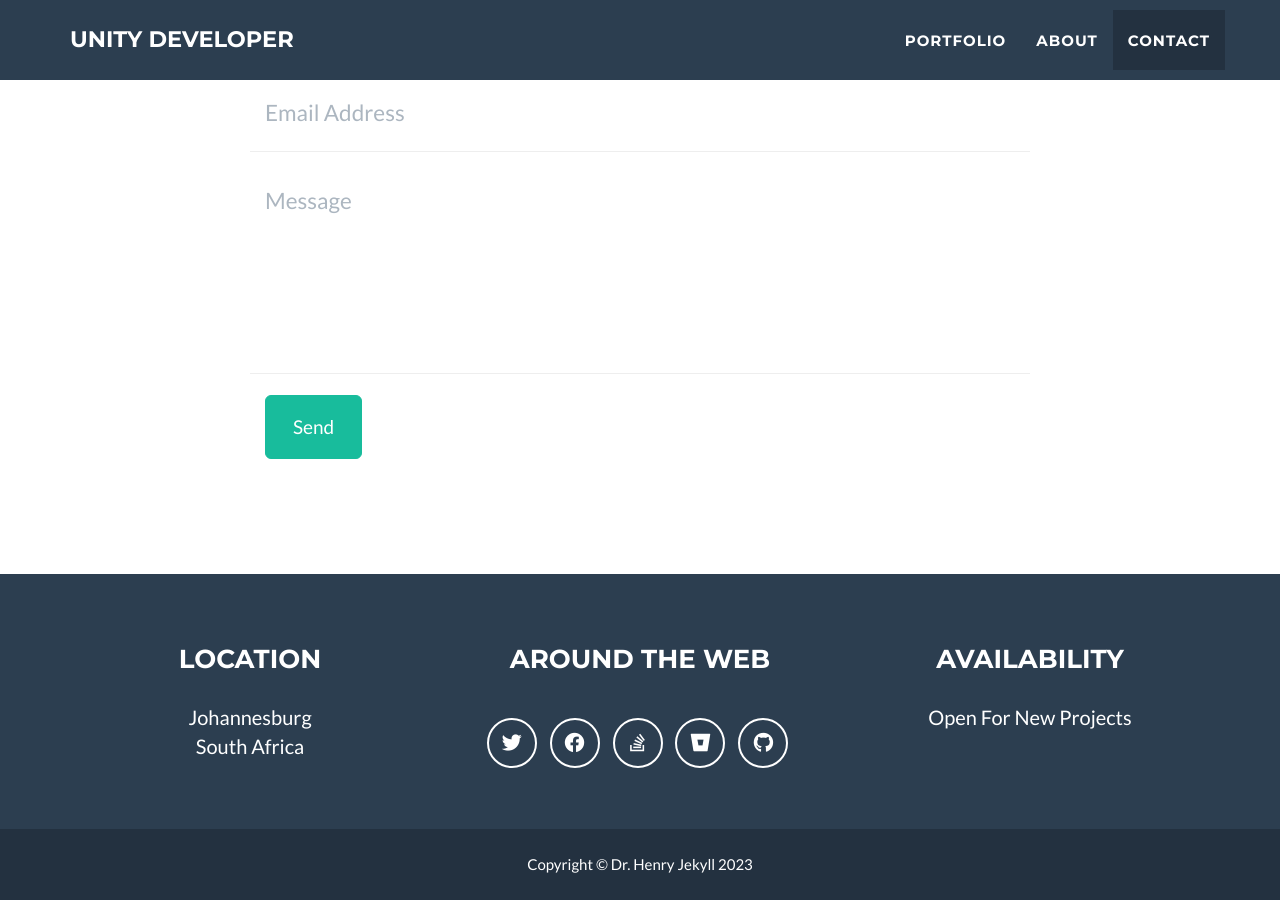
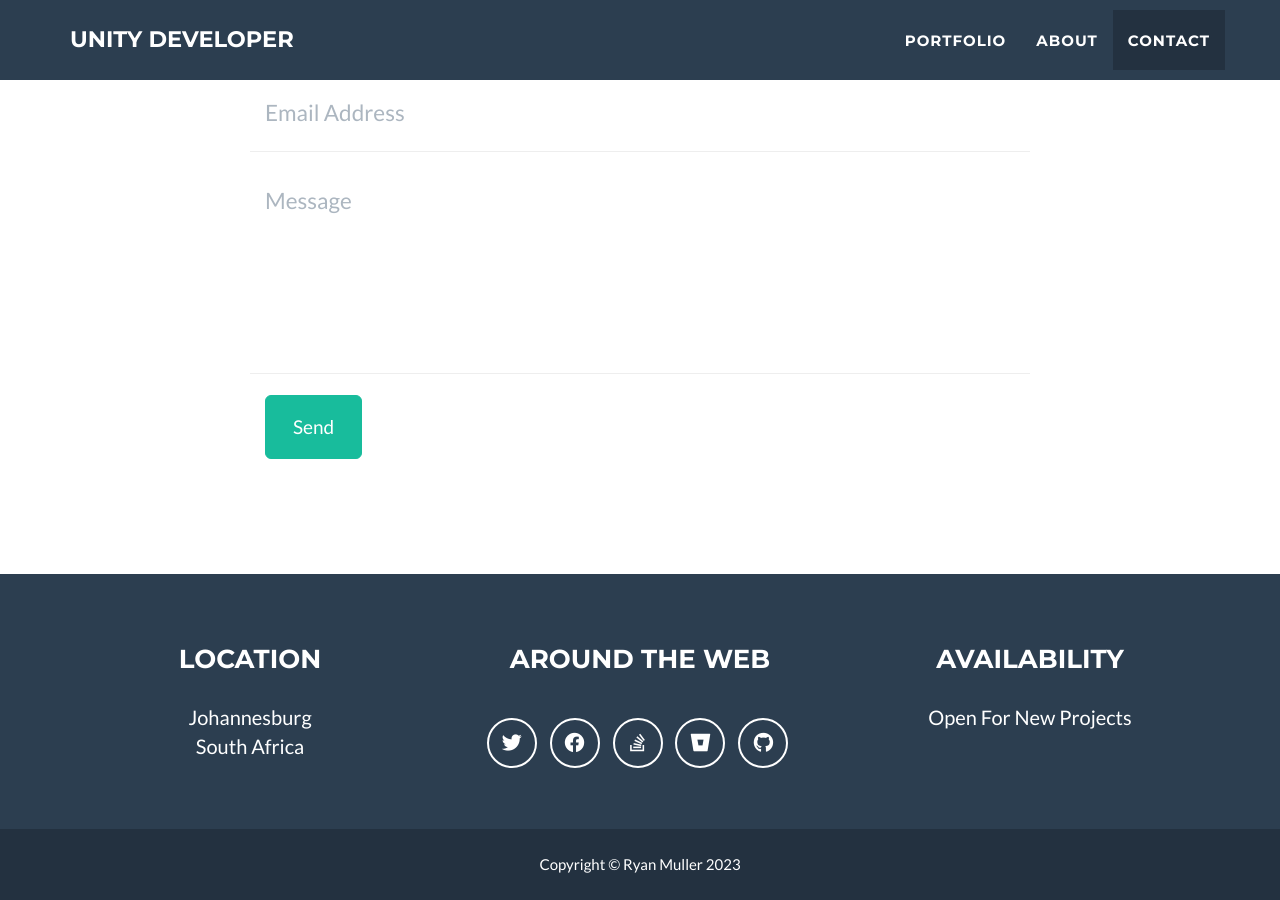
Before and after one commit to ryan-muller/ryan-muller.github.io, a Jekyll site: the page built from _posts/2014-07-18-project-1.markdown, in a window 1280 px wide and 900 px high, scrolled down 2471 px. Built offline with Jekyll 4.4.1, drawn with Linux system fonts in a browser that asks for light colours.

Commit message:
Update _config.yml

```diff
--- a/_config.yml
+++ b/_config.yml
@@ -32,7 +32,7 @@ color:
 
 # Footer settings
 footer:
-  copyright: Dr. Henry Jekyll
+  copyright: Ryan Muller
   location: Location
   social: Around the Web
   credits: Availability
```
